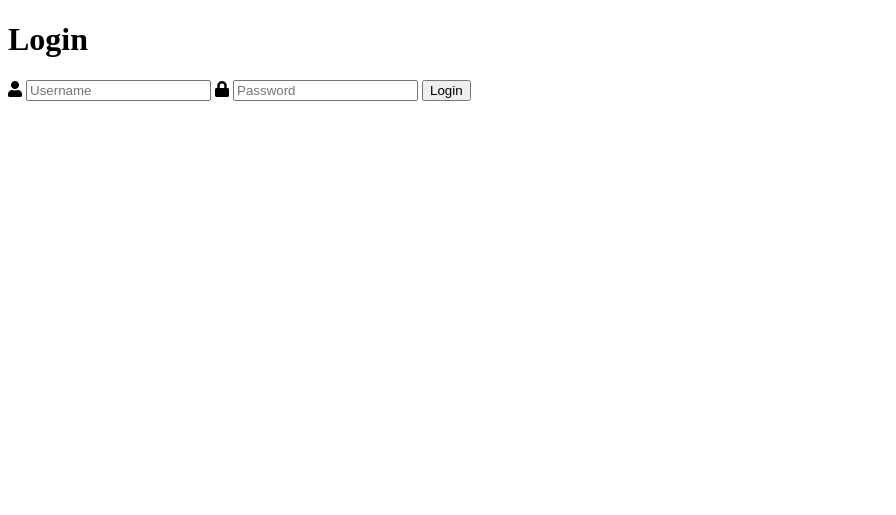
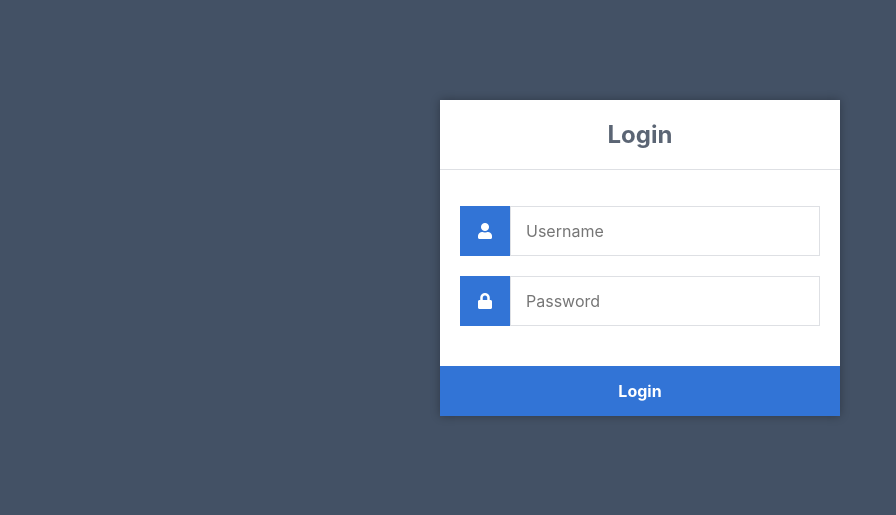
Before and after one commit to ImproveYourSkills/hrm, a PHP site: page / in a window 1280 px wide. Shown: the top 515 px of the page, without its empty margins (0-896 px from the left). Run offline with PHP 8.4, Linux system fonts and the light colour scheme.

Commit message:
added authentication

```diff
--- a/code/authenticate.php
+++ b/code/authenticate.php
@@ -1,7 +1,7 @@
 <?php
 session_start();
 // Change this to your connection info.
-$DATABASE_HOST = '127.0.0.1';
+$DATABASE_HOST = 'db';
 $DATABASE_USER = 'root';
 $DATABASE_PASS = 'example';
 $DATABASE_NAME = 'phplogin';
--- a/code/index.html
+++ b/code/index.html
@@ -4,6 +4,7 @@
 		<meta charset="utf-8">
 		<title>Login</title>
 		<link rel="stylesheet" href="https://use.fontawesome.com/releases/v5.7.1/css/all.css">
+		<link href="style.css" rel="stylesheet" type="text/css">
 	</head>
 	<body>
 		<div class="login">
--- /dev/null
+++ b/code/style.css
@@ -0,0 +1,60 @@
+* {
+    box-sizing: border-box;
+    font-family: -apple-system, BlinkMacSystemFont, "segoe ui", roboto, oxygen, ubuntu, cantarell, "fira sans", "droid sans", "helvetica neue", Arial, sans-serif;
+    font-size: 16px;
+    -webkit-font-smoothing: antialiased;
+    -moz-osx-font-smoothing: grayscale;
+}
+body {
+    background-color: #435165;
+}
+.login {
+    width: 400px;
+    background-color: #ffffff;
+    box-shadow: 0 0 9px 0 rgba(0, 0, 0, 0.3);
+    margin: 100px auto;
+}
+.login h1 {
+    text-align: center;
+    color: #5b6574;
+    font-size: 24px;
+    padding: 20px 0 20px 0;
+    border-bottom: 1px solid #dee0e4;
+}
+.login form {
+    display: flex;
+    flex-wrap: wrap;
+    justify-content: center;
+    padding-top: 20px;
+}
+.login form label {
+    display: flex;
+    justify-content: center;
+    align-items: center;
+    width: 50px;
+    height: 50px;
+    background-color: #3274d6;
+    color: #ffffff;
+}
+.login form input[type="password"], .login form input[type="text"] {
+    width: 310px;
+    height: 50px;
+    border: 1px solid #dee0e4;
+    margin-bottom: 20px;
+    padding: 0 15px;
+}
+.login form input[type="submit"] {
+    width: 100%;
+    padding: 15px;
+   margin-top: 20px;
+    background-color: #3274d6;
+    border: 0;
+    cursor: pointer;
+    font-weight: bold;
+    color: #ffffff;
+    transition: background-color 0.2s;
+}
+.login form input[type="submit"]:hover {
+  background-color: #2868c7;
+    transition: background-color 0.2s;
+}
```
